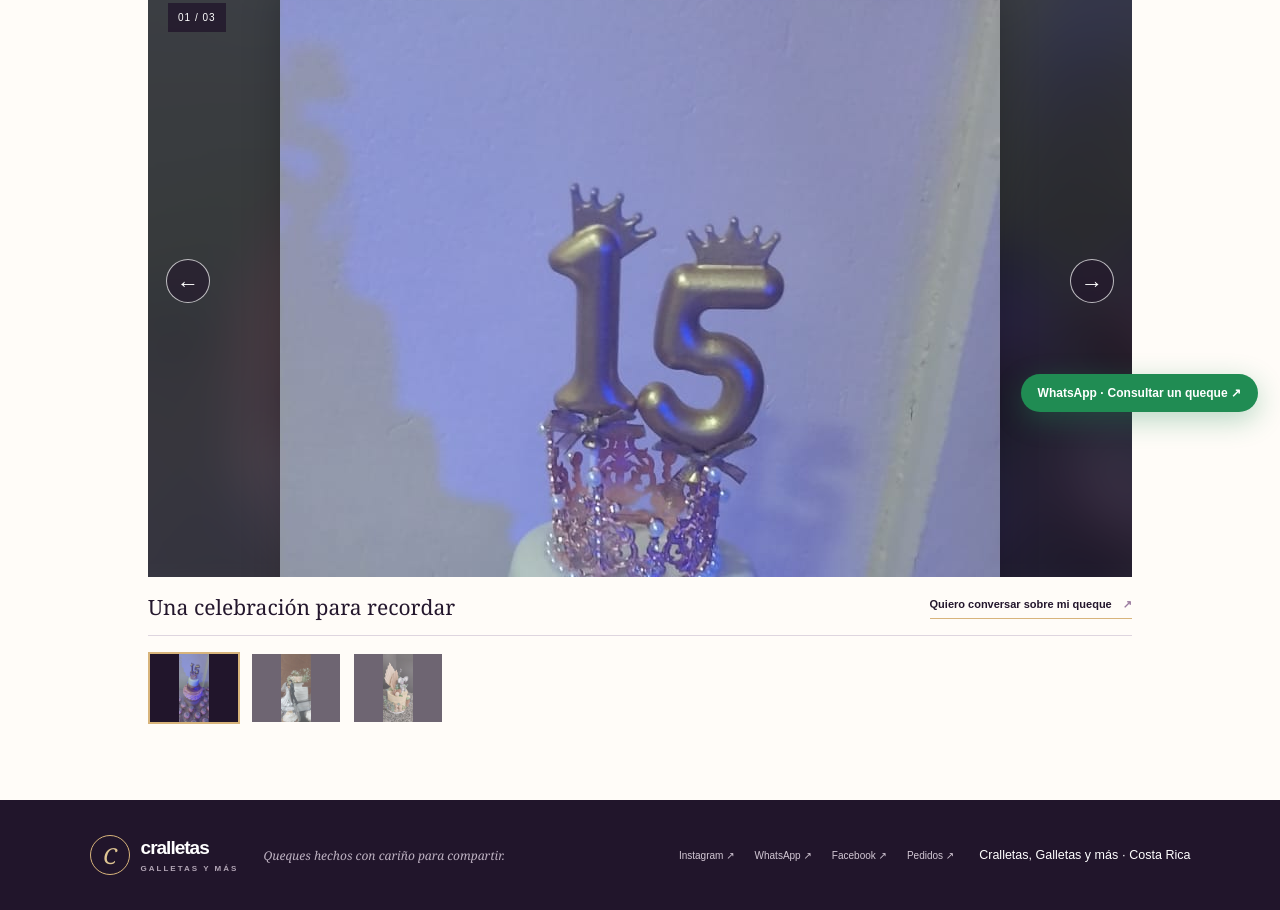
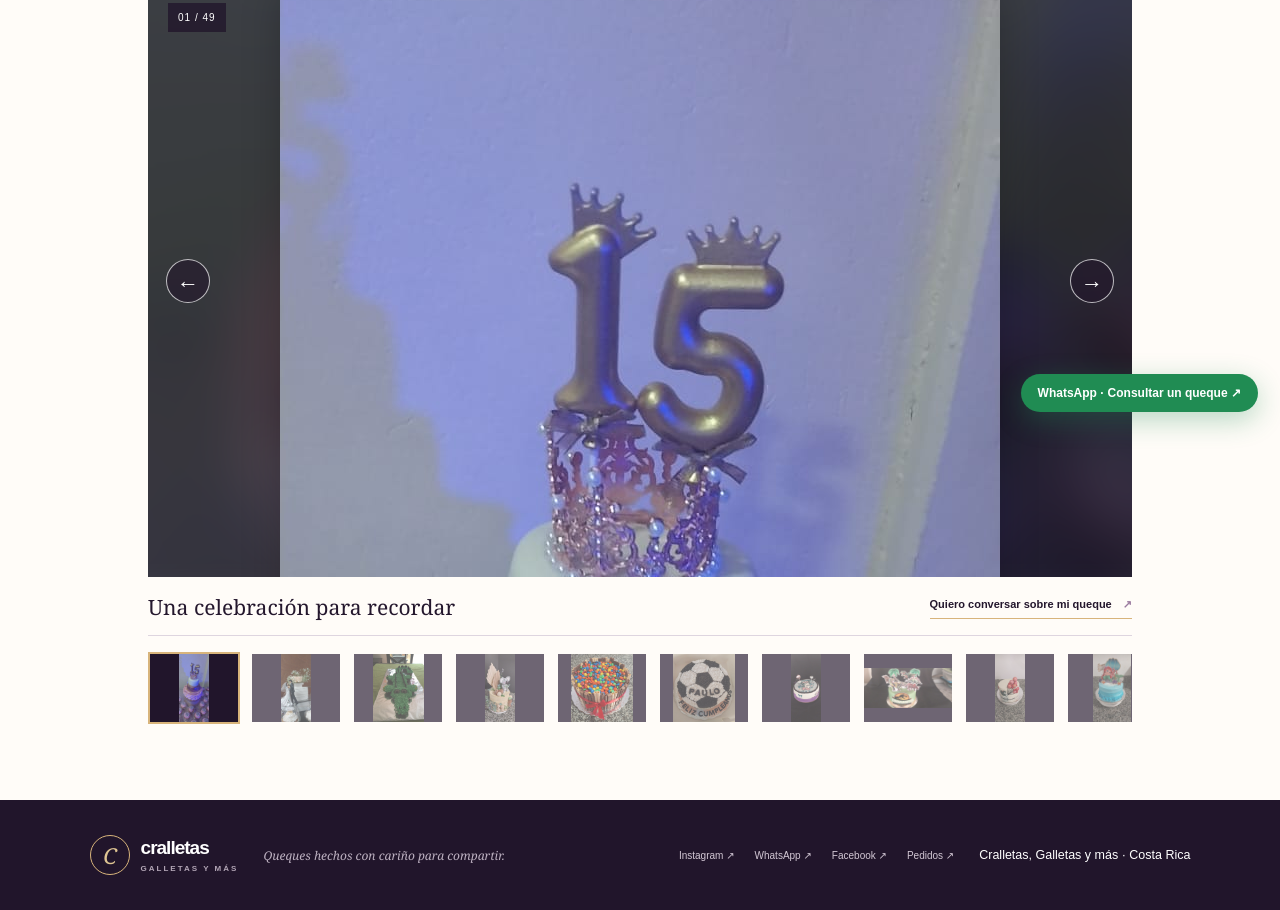
Before and after one commit to Lerua011/Cralletas, a plain HTML site: page galeria.html in a window 1280 px wide. Shown: the part 366-1276 px from the top of the page. Drawn offline with Linux system fonts and the light colour scheme.

Commit message:
Imagenes, whatsapp form

```diff
--- a/galeria.html
+++ b/galeria.html
@@ -27,16 +27,12 @@
     <section class="gallery-viewer" aria-label="Galería de queques">
       <div class="gallery-frame">
         <img id="gallery-image" src="Imagenes%20MAMA/15%20a%C3%B1os%20mesa%20dulce.jpeg" alt="Mesa dulce preparada para una celebración de quince años">
-        <span class="gallery-counter" id="gallery-counter" aria-live="polite">01 / 03</span>
+        <span class="gallery-counter" id="gallery-counter" aria-live="polite">01 / 49</span>
         <button class="gallery-arrow gallery-prev" id="gallery-prev" type="button" aria-label="Foto anterior">←</button>
         <button class="gallery-arrow gallery-next" id="gallery-next" type="button" aria-label="Foto siguiente">→</button>
       </div>
       <div class="gallery-caption"><h2 id="gallery-title">Una celebración para recordar</h2><a href="index.html#pedidos">Quiero conversar sobre mi queque <span>↗</span></a></div>
-      <div class="gallery-thumbnails" aria-label="Elegir foto">
-        <button class="gallery-thumb is-active" type="button" data-slide="0" aria-label="Ver mesa dulce de quince años" aria-pressed="true"><img src="Imagenes%20MAMA/15%20a%C3%B1os%20mesa%20dulce.jpeg" alt=""></button>
-        <button class="gallery-thumb" type="button" data-slide="1" aria-label="Ver queque de boda" aria-pressed="false"><img src="Imagenes%20MAMA/Bodas.jpeg" alt=""></button>
-        <button class="gallery-thumb" type="button" data-slide="2" aria-label="Ver queque con figura de koala" aria-pressed="false"><img src="Imagenes%20MAMA/Figuras%20fondant.jpeg" alt=""></button>
-      </div>
+      <div class="gallery-thumbnails" id="gallery-thumbnails" aria-label="Elegir foto"></div>
     </section>
   </main>
 
--- a/js/cralletas.js
+++ b/js/cralletas.js
@@ -2,18 +2,80 @@ const orderForm = document.getElementById('order-form');
 if (orderForm) {
   orderForm.addEventListener('submit', function (event) {
     event.preventDefault();
-    document.getElementById('form-note').textContent = 'Gracias por contarnos tu idea. Este formulario todavía no está conectado para recibir mensajes; puedes encontrarnos en Instagram o Facebook.';
+    const data = new FormData(orderForm);
+    const name = String(data.get('nombre') || '').trim();
+    const email = String(data.get('correo') || '').trim();
+    const date = String(data.get('fecha') || '').trim();
+    const portions = String(data.get('porciones') || '').trim();
+    const idea = String(data.get('idea') || '').trim();
+    const message = [
+      'Hola, quiero consultar por un queque.',
+      '',
+      'Nombre: ' + name,
+      'Correo: ' + email,
+      'Fecha de celebración: ' + (date || 'Aún por definir'),
+      'Porciones aproximadas: ' + (portions || 'Aún por definir'),
+      'Idea para el queque: ' + idea
+    ].join('\n');
+    const whatsappUrl = 'https://wa.me/50683466687?text=' + encodeURIComponent(message);
+    const whatsappWindow = window.open(whatsappUrl, '_blank');
+
+    if (whatsappWindow) {
+      whatsappWindow.opener = null;
+      document.getElementById('form-note').textContent = 'WhatsApp se abrió con tu consulta lista. Revisa el mensaje y presiona Enviar.';
+    } else {
+      window.location.href = whatsappUrl;
+    }
   });
 }
 
 const galleryImage = document.getElementById('gallery-image');
 if (galleryImage) {
-  const slides = [
-    { src: 'Imagenes%20MAMA/15%20a%C3%B1os%20mesa%20dulce.jpeg', alt: 'Mesa dulce preparada para una celebración de quince años', title: 'Una celebración para recordar' },
-    { src: 'Imagenes%20MAMA/Bodas.jpeg', alt: 'Queque decorado para una boda', title: 'Un día para decir “sí”' },
-    { src: 'Imagenes%20MAMA/Figuras%20fondant.jpeg', alt: 'Queque decorado con una figura de koala en fondant', title: 'Detalles hechos con cariño' }
+  const photoFiles = [
+    '15 años mesa dulce.jpeg', 'Bodas.jpeg', 'Cocodrilo.jpeg', 'Figuras fondant.jpeg',
+    'WhatsApp Image 2026-09-22 at 6.17.33 PM.jpeg', 'WhatsApp Image 2026-09-22 at 6.25.21 PM.jpeg',
+    'WhatsApp Image 2026-09-22 at 6.30.57 PM (1).jpeg', 'WhatsApp Image 2026-09-22 at 6.30.57 PM (2).jpeg',
+    'WhatsApp Image 2026-09-22 at 6.30.57 PM (4).jpeg', 'WhatsApp Image 2026-09-22 at 6.30.57 PM.jpeg',
+    'WhatsApp Image 2026-09-22 at 6.30.58 PM (1).jpeg', 'WhatsApp Image 2026-09-22 at 6.30.58 PM (2).jpeg',
+    'WhatsApp Image 2026-09-22 at 6.30.58 PM (3).jpeg', 'WhatsApp Image 2026-09-22 at 6.30.58 PM.jpeg',
+    'WhatsApp Image 2026-09-22 at 6.30.59 PM (1).jpeg', 'WhatsApp Image 2026-09-22 at 6.30.59 PM.jpeg',
+    'WhatsApp Image 2026-09-22 at 6.31.00 PM (1).jpeg', 'WhatsApp Image 2026-09-22 at 6.31.00 PM (2).jpeg',
+    'WhatsApp Image 2026-09-22 at 6.31.00 PM.jpeg', 'WhatsApp Image 2026-09-22 at 6.31.01 PM (1).jpeg',
+    'WhatsApp Image 2026-09-22 at 6.31.01 PM (2).jpeg', 'WhatsApp Image 2026-09-22 at 6.31.01 PM (3).jpeg',
+    'WhatsApp Image 2026-09-22 at 6.31.01 PM (4).jpeg', 'WhatsApp Image 2026-09-22 at 6.31.01 PM (5).jpeg',
+    'WhatsApp Image 2026-09-22 at 6.31.01 PM (6).jpeg', 'WhatsApp Image 2026-09-22 at 6.31.01 PM (7).jpeg',
+    'WhatsApp Image 2026-09-22 at 6.31.01 PM (8).jpeg', 'WhatsApp Image 2026-09-22 at 6.31.01 PM.jpeg',
+    'WhatsApp Image 2026-09-22 at 6.31.02 PM (1).jpeg', 'WhatsApp Image 2026-09-22 at 6.31.02 PM (2).jpeg',
+    'WhatsApp Image 2026-09-22 at 6.31.02 PM (3).jpeg', 'WhatsApp Image 2026-09-22 at 6.31.02 PM (4).jpeg',
+    'WhatsApp Image 2026-09-22 at 6.31.02 PM (5).jpeg', 'WhatsApp Image 2026-09-22 at 6.31.02 PM (6).jpeg',
+    'WhatsApp Image 2026-09-22 at 6.31.02 PM.jpeg', 'WhatsApp Image 2026-09-22 at 8.46.57 PM (1).jpeg',
+    'WhatsApp Image 2026-09-22 at 8.46.57 PM (2).jpeg', 'WhatsApp Image 2026-09-22 at 8.46.57 PM (3).jpeg',
+    'WhatsApp Image 2026-09-22 at 8.46.57 PM.jpeg', 'WhatsApp Image 2026-09-22 at 8.46.58 PM (2).jpeg',
+    'WhatsApp Image 2026-09-22 at 8.46.58 PM (3).jpeg', 'WhatsApp Image 2026-09-22 at 8.46.58 PM.jpeg',
+    'WhatsApp Image 2026-09-22 at 8.46.59 PM (1).jpeg', 'WhatsApp Image 2026-09-22 at 8.46.59 PM (2).jpeg',
+    'WhatsApp Image 2026-09-22 at 8.46.59 PM (3).jpeg', 'WhatsApp Image 2026-09-22 at 8.46.59 PM (4).jpeg',
+    'WhatsApp Image 2026-09-22 at 8.46.59 PM.jpeg', 'WhatsApp Image 2026-09-28 at 8.25.22 PM.jpeg',
+    'WhatsApp Image 2026-09-28 at 8.25.29 PM.jpeg'
   ];
-  const thumbnails = Array.from(document.querySelectorAll('.gallery-thumb'));
+  const featuredPhotos = {
+    '15 años mesa dulce.jpeg': { alt: 'Mesa dulce preparada para una celebración de quince años', title: 'Una celebración para recordar' },
+    'Bodas.jpeg': { alt: 'Queque decorado para una boda', title: 'Un día para decir sí' },
+    'Cocodrilo.jpeg': { alt: 'Queque personalizado con diseño de cocodrilo', title: 'Diseños personalizados' },
+    'Figuras fondant.jpeg': { alt: 'Queque decorado con una figura de fondant', title: 'Detalles hechos con cariño' }
+  };
+  const slides = photoFiles.map(function (file) {
+    const featured = featuredPhotos[file];
+    return {
+      src: 'Imagenes%20MAMA/' + encodeURIComponent(file),
+      alt: featured ? featured.alt : 'Fotografía de un queque o postre de Cralletas',
+      title: featured ? featured.title : 'Una creación de Cralletas'
+    };
+  });
+  const thumbnailsContainer = document.getElementById('gallery-thumbnails');
+  thumbnailsContainer.innerHTML = slides.map(function (slide, index) {
+    return '<button class="gallery-thumb' + (index === 0 ? ' is-active' : '') + '" type="button" data-slide="' + index + '" aria-label="Ver foto ' + (index + 1) + ' de ' + slides.length + '" aria-pressed="' + (index === 0) + '"><img src="' + slide.src + '" alt="" loading="lazy"></button>';
+  }).join('');
+  const thumbnails = Array.from(thumbnailsContainer.querySelectorAll('.gallery-thumb'));
   let currentSlide = 0;
 
   function showSlide(index) {
```
Also changed, not shown: index.html (+2 -2 lines).
